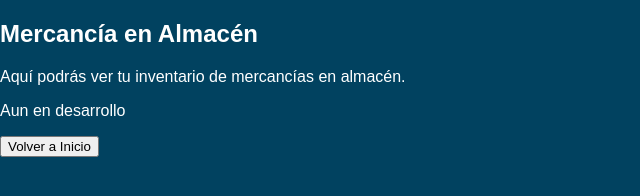
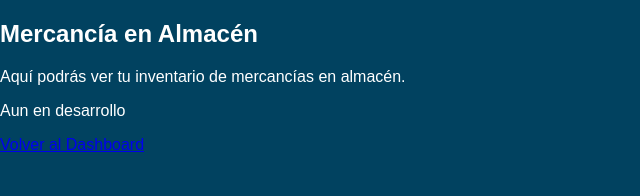
Before and after one commit to jkilleran/Proyecto-Renaco, a website: page src/public/inventory.html in a window 1280 px wide. Shown: the whole page, without its empty margins (0-640 px from the left). Drawn offline with Linux system fonts and the light colour scheme.

Commit message:
funcionando 12

```diff
--- a/src/public/inventory.html
+++ b/src/public/inventory.html
@@ -12,7 +12,7 @@
 
     <p> Aun en desarrollo </p>
 
-<button class="btn-back" onclick="window.location.href='/'">Volver a Inicio</button>
+    <a href="/dashboard" class="nav-link">Volver al Dashboard</a> <!-- Botón de volver al dashboard -->
 
 
     <!-- Contenido de la mercancía en almacén -->
```
Also changed, not shown: src/public/404.html (+1 -1 lines).
